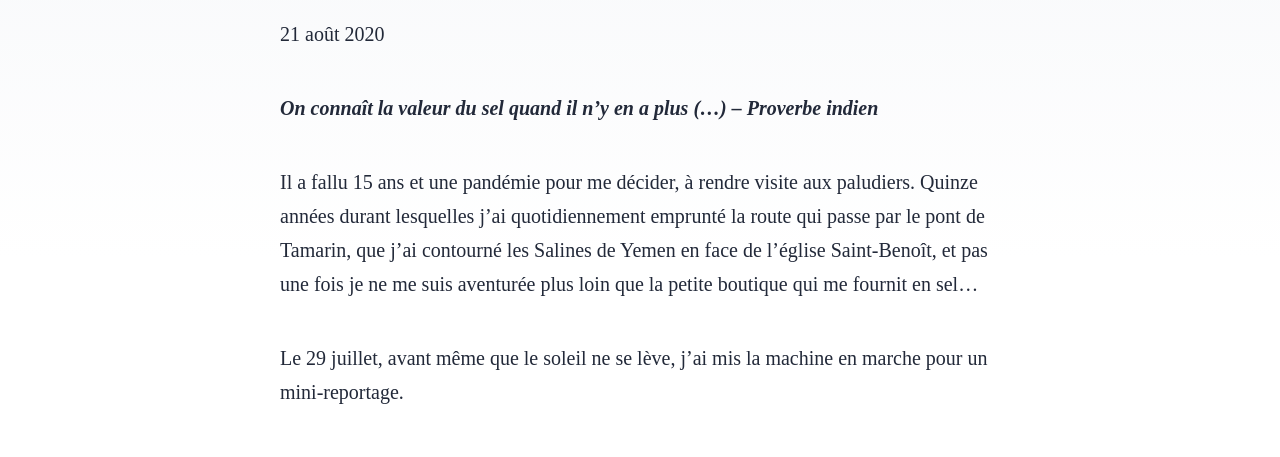
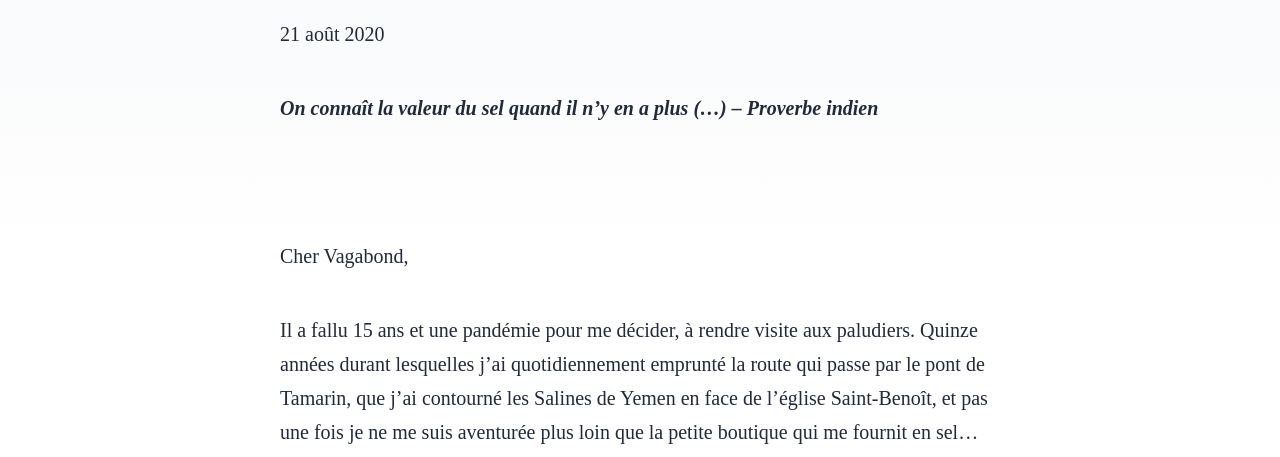
Before and after one commit to Nelson-1969/lametisse-blog, an Astro site: page /blog/2020-08-21-salines-tamarin in a window 1280 px wide. Shown: the part 342-799 px from the top of the page. Built offline with nearby package versions, Linux system fonts and the light colour scheme; Astro itself is replaced by a stand-in of ours.

Commit message:
Updated 1 file via CloudCannon.

```diff
--- a/src/content/blog/2020-08-21-salines-tamarin.md
+++ b/src/content/blog/2020-08-21-salines-tamarin.md
@@ -8,6 +8,10 @@ excerpt: "Six saunières, une sororité de sel, et l'amère question: pourquoi p
 21 août 2020
 
 ***On connaît la valeur du sel quand il n’y en a plus (…) – Proverbe indien***
+
+&nbsp;
+
+Cher Vagabond,
 
 Il a fallu 15 ans et une pandémie pour me décider, à rendre visite aux paludiers. Quinze années durant lesquelles j’ai quotidiennement emprunté la route qui passe par le pont de Tamarin, que j’ai contourné les Salines de Yemen en face de l’église Saint-Benoît, et pas une fois je ne me suis aventurée plus loin que la petite boutique qui me fournit en sel…
 
```
